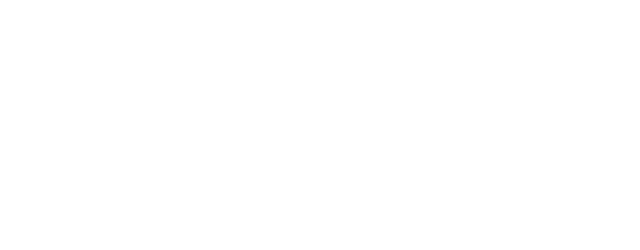
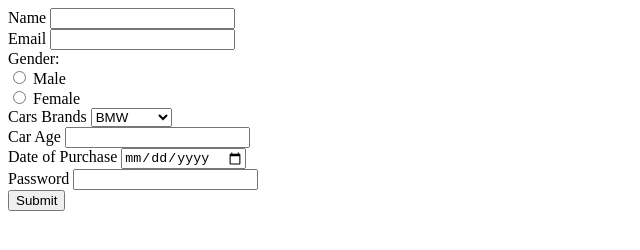
Before and after one commit to acciojob/car-insurance-form-Aakash52thade, a website: page main.html in a window 1280 px wide. Shown: the whole page, without its empty margins (0-640 px from the left). Drawn offline with Linux system fonts and the light colour scheme.

Commit message:
created a submission

```diff
--- a/main.html
+++ b/main.html
@@ -7,6 +7,59 @@
 </head>
 
 <body>
+
+	<form method="post">
+
+		<!-- Name  -->
+		<label for="name">Name</label>
+		<input type="text" id="name" required />
+		<br/>
+
+		<!-- Email -->
+        <label for="email">Email</label>
+		<input type="email" required id="email" />
+
+		<br/>
+		<!-- gender  -->
+		<label>Gender:</label><br>
+
+		<input type="radio" id="male" name="gender" value="male" required>
+		<label for="male">Male</label><br>
+
+		<input type="radio" id="female" name="gender" value="female">
+		<label for="female">Female</label>
+
+		<br/>
+		<!-- car brand  -->
+		<label for="cars">Cars Brands</label>
+		<select name="cars" required id="cars">
+			<option value="BMW">BMW</option>
+			<option value="Audi">Audi</option>
+			<option value="Mercedez">Mercedez</option>
+
+		</select>
+
+		<br/>
+		<!-- car Number  -->
+		<label for="carage">Car Age</label>
+		<input type="number" required id="carage" />
+
+		<br/>
+		 <!-- date of purches  -->
+		<label for="dop">Date of Purchase</label>
+		<input type="date" required id="dop" />
+
+		<br/>
+		<!-- Password  -->
+		<label for="Password">Password</label>
+		<input type="password" id="password" required />
+
+		<br/>
+
+		<input type="submit">
+
+	</form>
+
 	<!-- the entire body must be written by student -->
     <script type="text/javascript" src="./script.js">
 </script>
```
